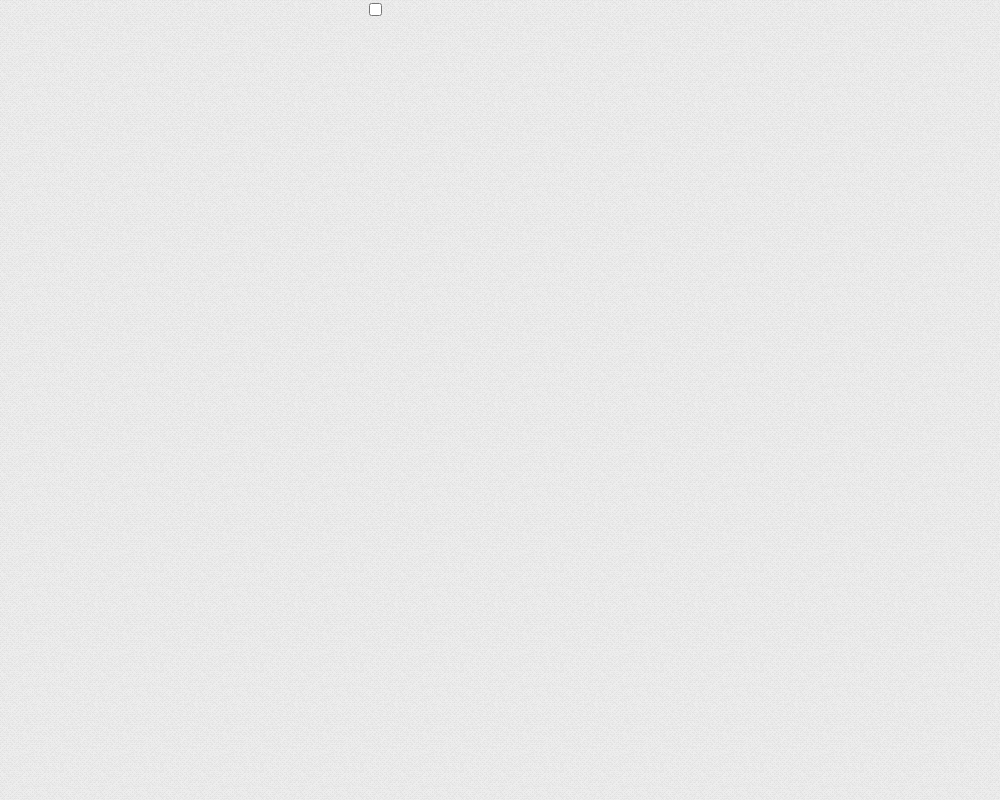
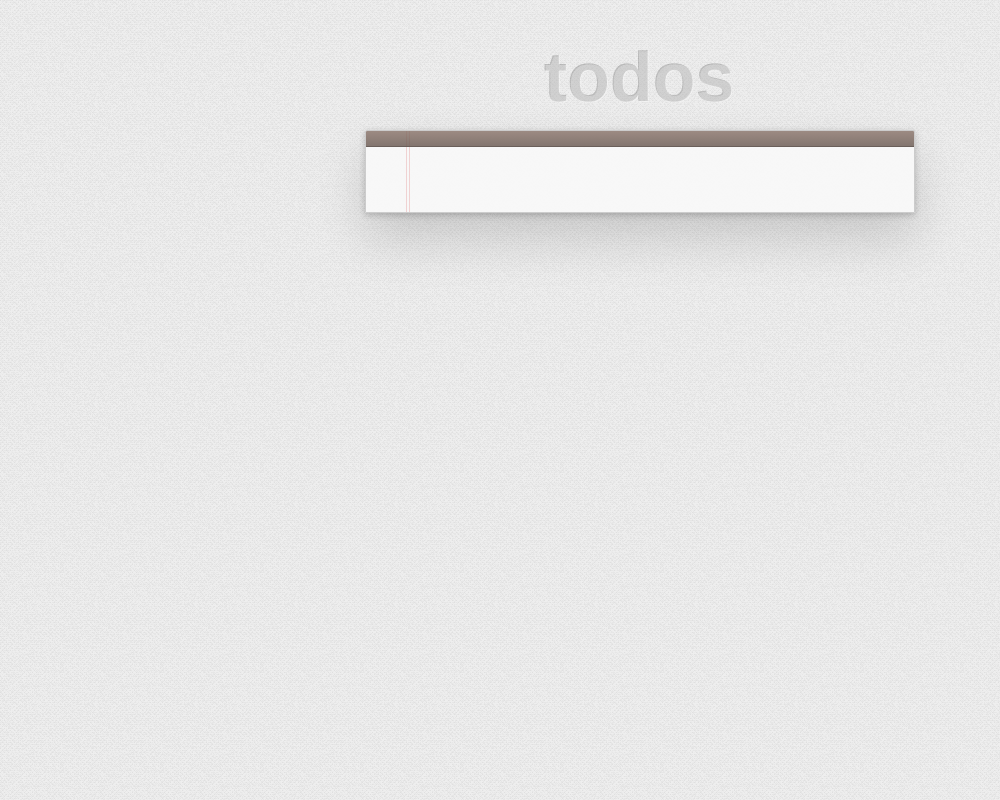
Before and after one commit to maxehmookau/backbone-todo, a plain HTML site: page index.html in a window 1280 px wide. Shown: the whole page, without its empty margins (0-1000 px from the left). Drawn offline with Linux system fonts and the light colour scheme.

Commit message:
sublime. your default spacing is 4 tabs?! dafuqguys?!

```diff
--- a/index.html
+++ b/index.html
@@ -4,10 +4,11 @@
     <link rel="stylesheet" href="css/base.css">
   </head>
   <body>
-		<div id="todo">
-			<input type='checkbox' />
-		</div>
-
+    <section id="todoapp">
+      <header id="header">
+        <h1>todos</h1>
+        <input id="new-todo" placeolder="What needs to be done?" autofocus>
+      </header>
 
     <script src="jquery.js"></script>
 
```
Lines whose indentation alone changed are shown as unchanged.
